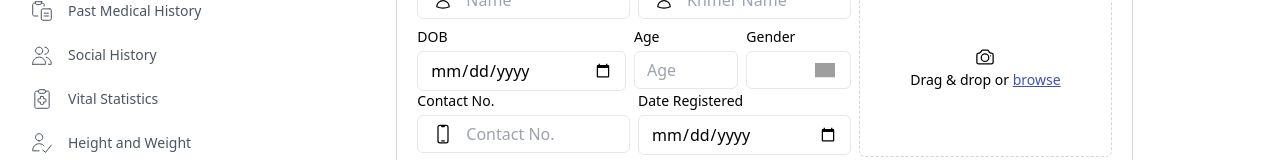
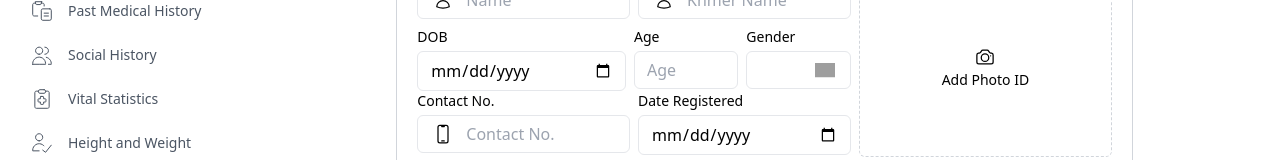
Before and after one commit to jieqiboh/Sothea-Frontend, a Vue app: page /addpatient in a window 1280 px wide. Shown: the part 194-354 px from the top of the page. Built offline with nearby package versions, Linux system fonts and the light colour scheme; grey boxes are pictures that could not be loaded.

Commit message:
Minor edit on Admin Details Modal

```diff
--- a/src/components/AdminModal.vue
+++ b/src/components/AdminModal.vue
@@ -133,10 +133,7 @@
                     <span class="flex items-center justify-center">
                       <img src="../assets/camera.svg" height="20" width="20" />
                     </span>
-                    <span class="text-sm text-body-color">
-                      Drag &amp; drop or
-                      <span class="text-[#3f51b5] underline"> browse </span>
-                    </span>
+                    <span class="text-sm text-body-color"> Add Photo ID </span>
                   </div>
                 </label>
               </div>
```
